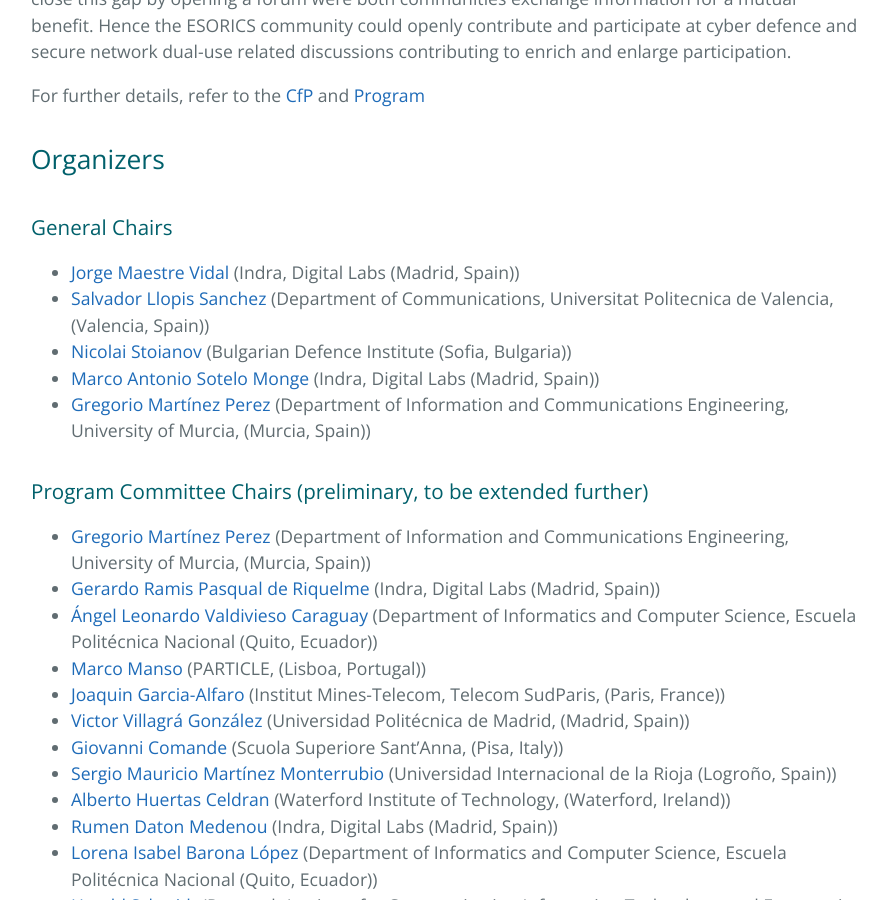
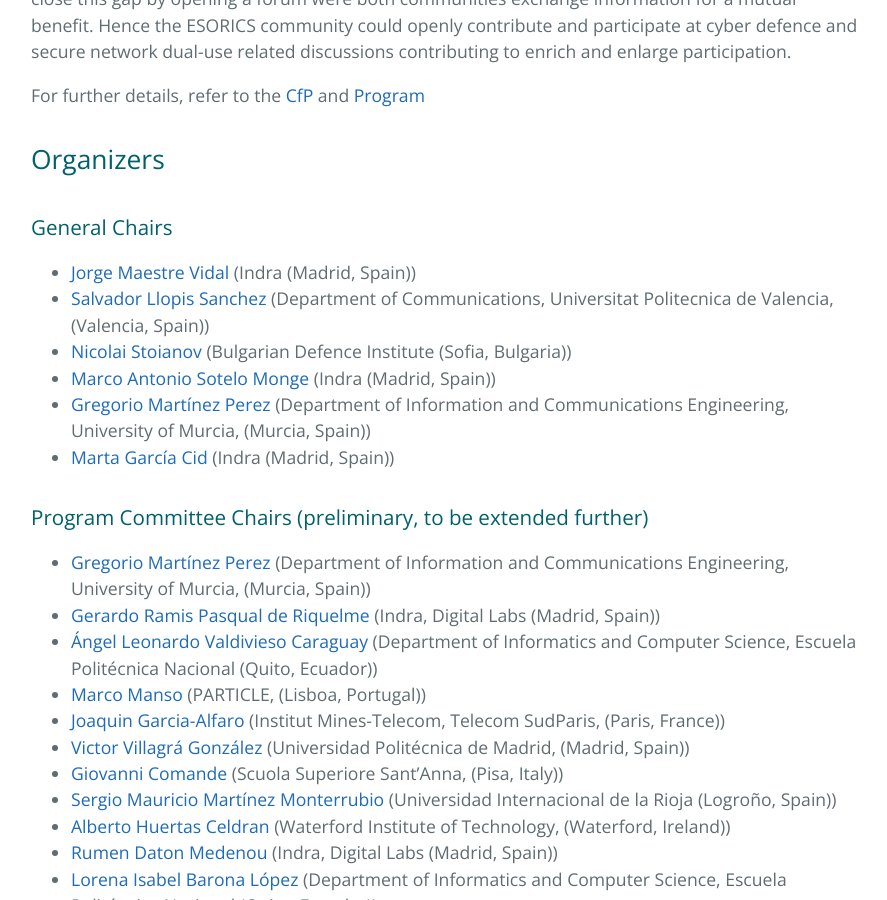
Before and after one commit to cdtsecomane/cdtsecomane.github.io, a Jekyll site: the page built from index.md, in a window 1280 px wide and 900 px high, scrolled down 852 px. Shown: the whole window, without its empty margins (193-1080 px from the left). Built offline with Jekyll 4.4.1, drawn with Linux system fonts in a browser that asks for light colours.

Commit message:
Update index.md

```diff
--- a/index.md
+++ b/index.md
@@ -23,11 +23,12 @@ For further details, refer to the [CfP](/cfp) and [Program](/prog)
 ## Organizers
 ### General Chairs
 
-* [Jorge Maestre Vidal](https://www.indracompany.com) (Indra, Digital Labs (Madrid, Spain))
+* [Jorge Maestre Vidal](https://www.indracompany.com) (Indra (Madrid, Spain))
 * [Salvador Llopis Sanchez](https://www.upv.es) (Department of Communications, Universitat Politecnica de Valencia, (Valencia, Spain))
 * [Nicolai Stoianov](https://di.mod.bg/en) (Bulgarian Defence Institute (Sofia, Bulgaria))
-* [Marco Antonio Sotelo Monge](https://www.indracompany.com) (Indra, Digital Labs (Madrid, Spain))
+* [Marco Antonio Sotelo Monge](https://www.indracompany.com) (Indra (Madrid, Spain))
 * [Gregorio Martínez Perez](https://www.umu.es) (Department of Information and Communications Engineering, University of Murcia, (Murcia, Spain))
+* [Marta García Cid](https://www.indracompany.com) (Indra (Madrid, Spain))
 
 ### Program Committee Chairs (preliminary, to be extended further)
 
```
